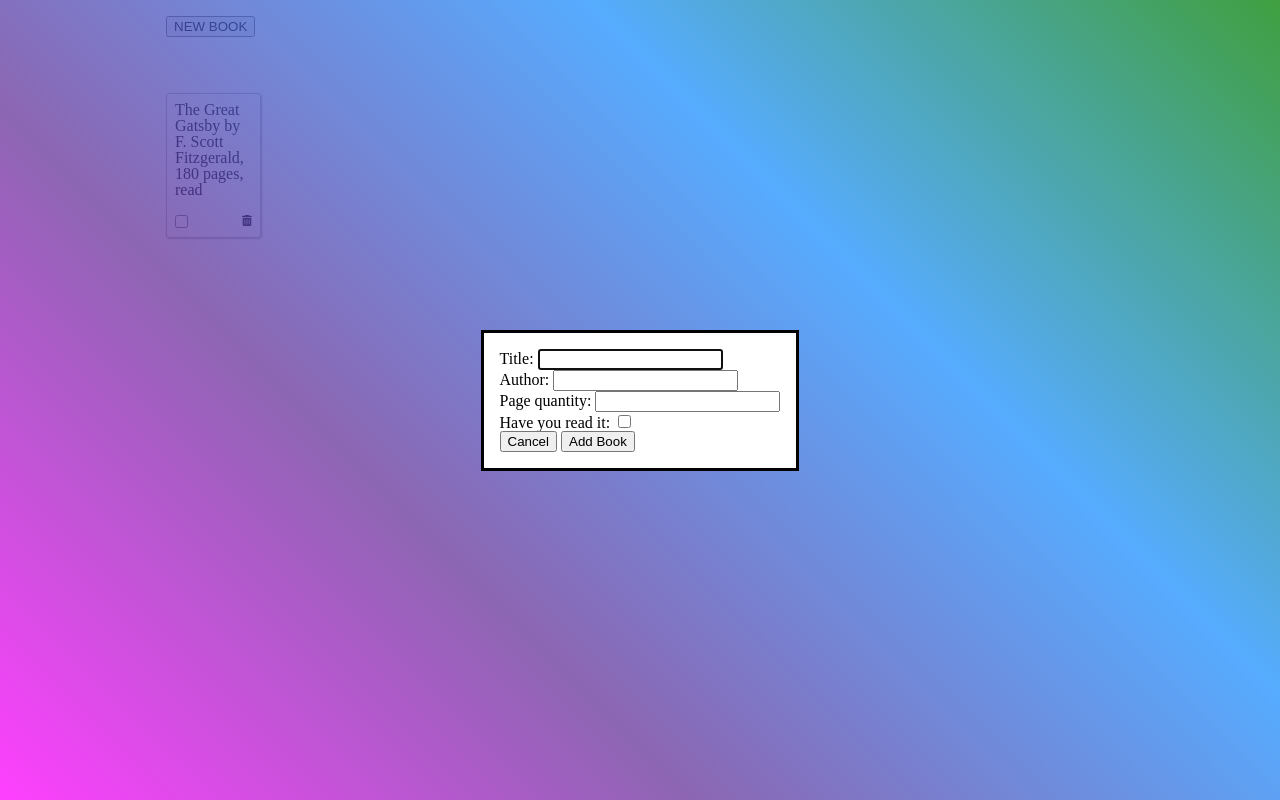
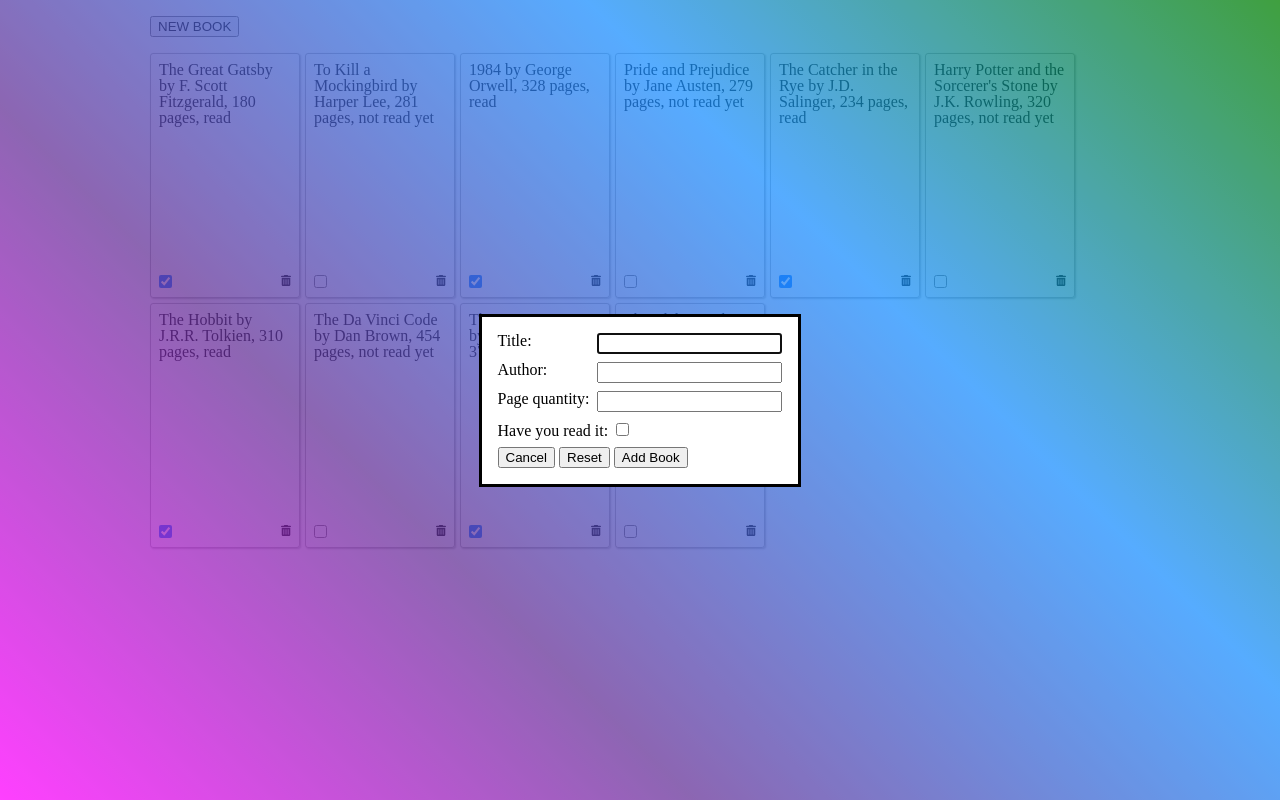
Before and after one commit to beqarion/TOP-Library, a plain HTML site: page index.html in a window 1280 px wide. Both pictures are taken after a click on the button "NEW BOOK". Drawn offline with Linux system fonts and the light colour scheme.

Commit message:
styling left

```diff
--- a/index.html
+++ b/index.html
@@ -22,7 +22,7 @@
               <!-- input title -->
               <p>
                 <label>
-                  Title:
+                  <span>Title:</span>
                   <input
                     name="title"
                     type="text"
@@ -33,7 +33,7 @@
               <!-- input author -->
               <p>
                 <label>
-                  Author:
+                  <span>Author:</span>
                   <input
                     name="author"
                     type="text"
@@ -44,7 +44,7 @@
               <!-- input pages -->
               <p>
                 <label>
-                  Page quantity:
+                  <span>Page quantity:</span>
                   <input
                     name="pages"
                     type="number"
@@ -55,7 +55,7 @@
               <!-- input read bool -->
               <p>
                 <label>
-                  Have you read it:
+                  <span>Have you read it:</span>
                   <input
                     type="checkbox"
                     name="read"
@@ -68,6 +68,11 @@
                   id="cancel"
                   value="Cancel"
                   formnovalidate
+                />
+                <input
+                  type="reset"
+                  id="reset"
+                  value="Reset"
                 />
                 <input
                   type="submit"
--- a/script.js
+++ b/script.js
@@ -42,16 +42,17 @@ function addBookToLibrary() {
 }
 
 // render books
-function renderBooks(inHere) {
+function renderBooks() {
   const booksHtml = myLibrary
     .map((el, i) => {
       return `<article class="book" data-id=${i}>
-    <h4>${el.info()}</h4>
+    <h4 class='book-content'>${el.info()}</h4>
     <footer>
       <input
         type="checkbox"
         class="toggle-read"
         data-id=${i}
+        ${el.read ? "checked" : ""}
       />
       <button
         class="delete-button"
@@ -67,6 +68,30 @@ function renderBooks(inHere) {
     })
     .join("");
   document.querySelector(".books-container").innerHTML = booksHtml;
+  addEventHandlersBook();
+}
+
+// add event listeners to every books delete and checkRead buttons
+function addEventHandlersBook() {
+  const books = document.querySelectorAll(".book");
+  if (books.length <= 0) {
+    return;
+  }
+  books.forEach((bookDOM) => {
+    const deleteBtn = bookDOM.querySelector(".delete-button");
+    const toggleRead = bookDOM.querySelector(".toggle-read");
+
+    // delete book
+    deleteBtn.addEventListener("click", () => {
+      myLibrary.splice(deleteBtn.dataset.id, 1);
+      renderBooks();
+    });
+    // edit book
+    toggleRead.addEventListener("change", () => {
+      myLibrary[toggleRead.dataset.id].readToggler();
+      renderBooks();
+    });
+  });
 }
 
 // The dialog box
@@ -95,4 +120,4 @@ form.addEventListener("submit", function () {
   renderBooks(booksContainer);
 });
 
-// delete book, edit book
+document.addEventListener("DOMContentLoaded", renderBooks);
--- a/style.css
+++ b/style.css
@@ -133,6 +133,16 @@ table {
   border-spacing: 0;
 }
 
+/*
+==============
+Variables
+==============
+*/
+:root {
+  --book-width: 150px;
+  --book-height: 245px;
+}
+
 /* Page styling */
 
 ::backdrop {
@@ -155,24 +165,28 @@ main {
   padding-right: 1rem;
   padding-left: 1rem;
 }
+@media screen and (min-width: 1200px) {
+  .container {
+    padding: 0;
+  }
+}
 
 /* header */
 header {
   padding-top: 1rem;
   padding-bottom: 1rem;
-  margin-bottom: 2.5rem;
 }
 
 /* book container */
 .books-container {
   display: grid;
-  grid-template-columns: repeat(auto-fill, 95px);
-  grid-template-rows: repeat(auto-fill, 145px);
+  grid-template-columns: repeat(auto-fill, var(--book-width));
+  grid-template-rows: repeat(auto-fill, var(--book-height));
   gap: 5px;
 }
 .book {
-  width: 95px;
-  height: 145px;
+  width: var(--book-width);
+  height: var(--book-height);
   border: 1px solid hsla(0, 0%, 10%, 0.3);
   border-radius: 3px;
   box-shadow: 1px 1px 2px hsla(0, 0%, 10%, 0.3);
@@ -181,6 +195,9 @@ header {
   overflow: hidden;
   display: grid;
   grid-template-rows: 1fr auto;
+}
+.book-content {
+  overflow-y: hidden;
 }
 
 .book footer {
@@ -201,3 +218,13 @@ header {
   width: 10px;
   height: auto;
 }
+
+/* modal dialog */
+#dialog form p:not(:last-of-type) label {
+  display: flex;
+  justify-content: space-between;
+  gap: 0.5rem;
+}
+form p {
+  margin-bottom: 0.5rem;
+}
```
